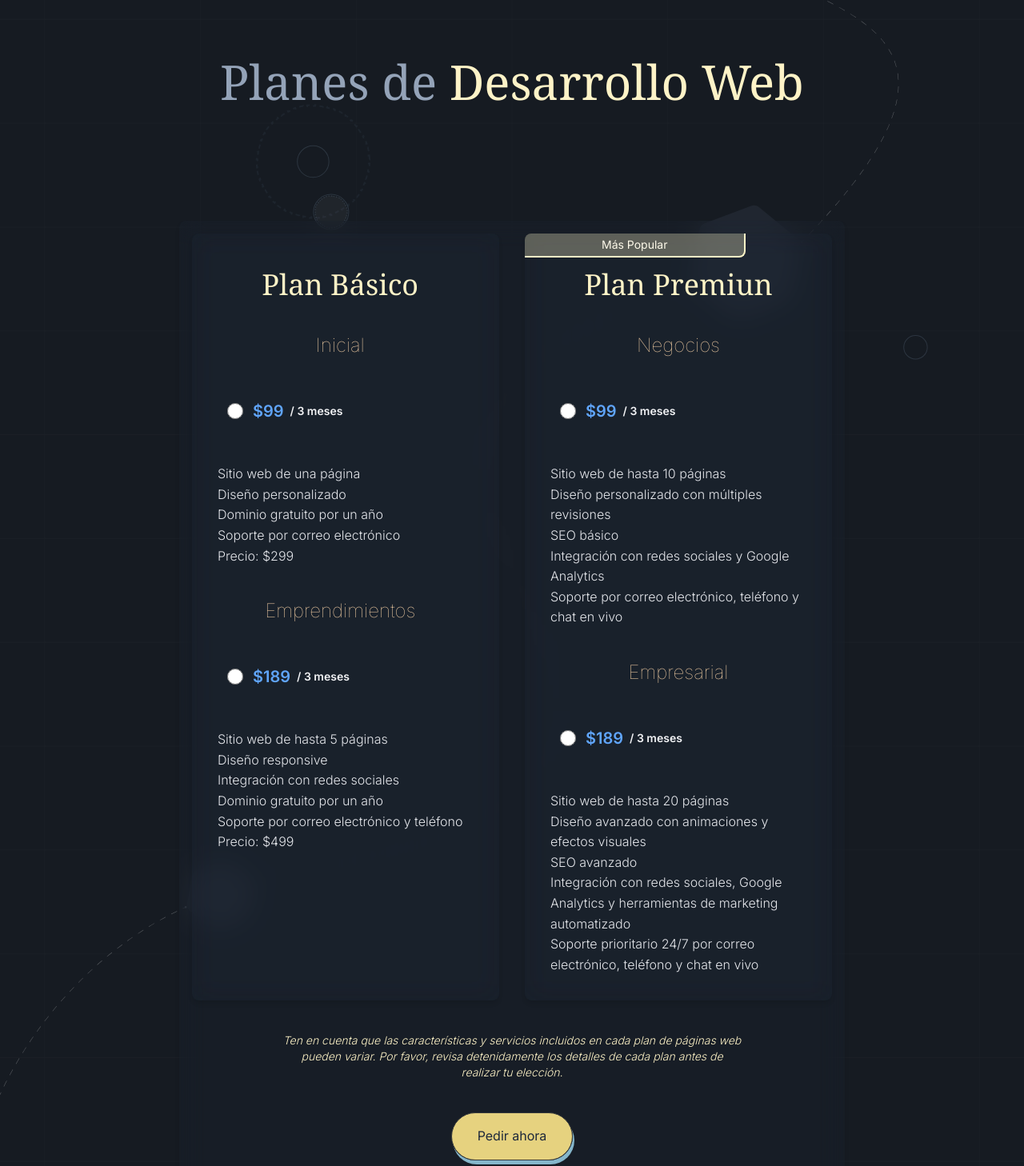
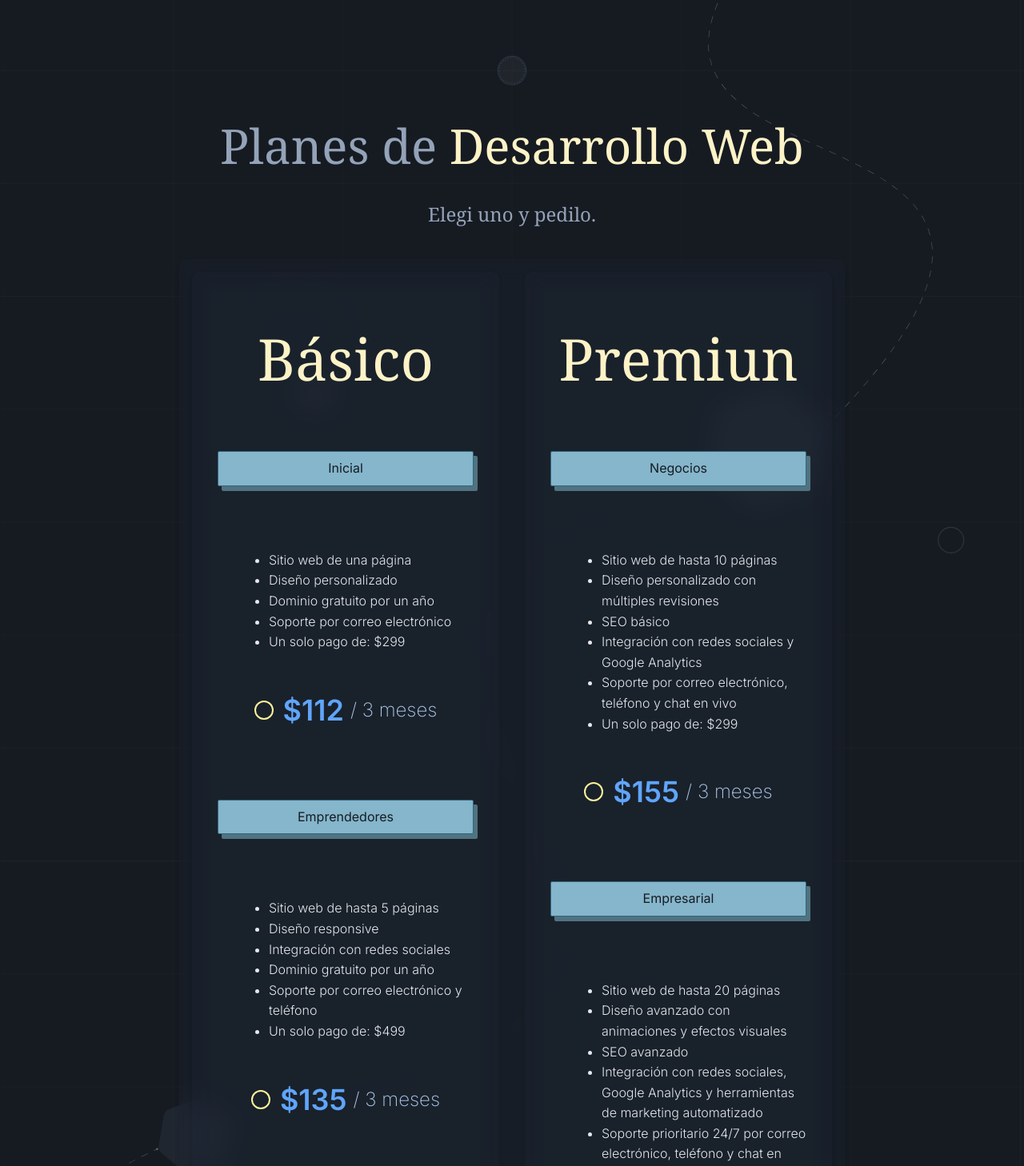
Before and after one commit to GRAMAPHENIA/hexagono, a Next.js app: page /informacion in a window 1280 px wide. Shown: the part 2314-3772 px from the top of the page at 80% size. Built offline with nearby package versions, Linux system fonts and the light colour scheme.

Commit message:
mods-planes

```diff
--- a/src/app/globals.css
+++ b/src/app/globals.css
@@ -91,6 +91,14 @@ p {
 
 .sombra-light {
   box-shadow: 2px 5px 0px var(--font-semi-light);
+}
+.sombra-light-amber {
+  box-shadow: 2px 5px 0px #fffcca;
+}
+
+.sombra-light-amber:hover {
+  box-shadow: 0px 0px 0px var(--font-semi-light);
+  transform: translate(2px, 5px);
 }
 
 .sombra-light:hover {
@@ -277,3 +285,25 @@ p {
 }
 
 /* 🔴 MODAL-MENU 🔴 */
+
+/* 🟡 CUSTOM-RADIO 🟡 */
+
+.custom-radio {
+  appearance: none;
+  -webkit-appearance: none;
+  -moz-appearance: none;
+  height: 24px;
+  width: 24px;
+  border-radius: 50%;
+  border: 2px solid #fff39b;
+  outline: none;
+  cursor: pointer;
+}
+
+.custom-radio:checked {
+  background-color: #fff39b;
+  box-shadow: inset 0 0 0 4px #2b3547;
+
+}
+
+/* 🟡 CUSTOM-RADIO 🟡 */
--- a/src/components/planes/Planes.jsx
+++ b/src/components/planes/Planes.jsx
@@ -1,4 +1,4 @@
-'use client'
+"use client";
 
 import React, { useState } from "react";
 
@@ -9,25 +9,25 @@ const Planes = () => {
   // Array de objetos que contiene la información de los cuatro planes
   const planes = [
     {
-      title: "Plan Básico",
+      title: "Básico",
       options: [
         {
           id: "basic-six",
           titulo: "Inicial",
-          price: "$99",
+          price: "$112",
           duration: " / 3 meses",
           description: [
             "Sitio web de una página",
             "Diseño personalizado",
             "Dominio gratuito por un año",
             "Soporte por correo electrónico",
-            "Precio: $299",
+            "Un solo pago de: $299",
           ],
         },
         {
           id: "basic-twelve",
-          titulo: "Emprendimientos",
-          price: "$189",
+          titulo: "Emprendedores",
+          price: "$135",
           duration: " / 3 meses",
           description: [
             "Sitio web de hasta 5 páginas",
@@ -35,18 +35,18 @@ const Planes = () => {
             "Integración con redes sociales",
             "Dominio gratuito por un año",
             "Soporte por correo electrónico y teléfono",
-            "Precio: $499",
+            "Un solo pago de: $499",
           ],
         },
       ],
     },
     {
-      title: "Plan Premiun",
+      title: "Premiun",
       options: [
         {
           id: "popular-six",
           titulo: "Negocios",
-          price: "$99",
+          price: "$155",
           duration: " / 3 meses",
           description: [
             "Sitio web de hasta 10 páginas",
@@ -54,12 +54,13 @@ const Planes = () => {
             "SEO básico",
             "Integración con redes sociales y Google Analytics",
             "Soporte por correo electrónico, teléfono y chat en vivo",
+            "Un solo pago de: $299",
           ],
         },
         {
           id: "popular-twelve",
           titulo: "Empresarial",
-          price: "$189",
+          price: "$170",
           duration: " / 3 meses",
           description: [
             "Sitio web de hasta 20 páginas",
@@ -67,6 +68,7 @@ const Planes = () => {
             "SEO avanzado",
             "Integración con redes sociales, Google Analytics y herramientas de marketing automatizado",
             "Soporte prioritario 24/7 por correo electrónico, teléfono y chat en vivo",
+            "Un solo pago de: $299",
           ],
         },
       ],
@@ -81,12 +83,18 @@ const Planes = () => {
   return (
     <>
       <h2
-        className="text-6xl text-center font-serif text-slate-400 pt-10"
+        className="text-6xl text-center font-serif text-slate-400 pt-10 mt-40"
         id="planes"
       >
         Planes de <span className="text-amber-100">Desarrollo Web</span>
       </h2>
-      <div className="bg-gray-800/20 backdrop-blur-lg flex items-center justify-center font-nunito text-gray-600 m-36 rounded-lg shadow-md py-4">
+      <h4
+        className="text-2xl text-center font-serif text-slate-400 pt-10"
+        id="planes"
+      >
+        Elegi uno y pedilo.
+      </h4>
+      <div className="bg-gray-800/20 backdrop-blur-lg flex items-center justify-center font-nunito text-gray-600 mx-36 my-10 rounded-lg shadow-md py-4 mb-40">
         <section className="max-w-[968px] w-full mx-4">
           <div className="flex flex-wrap justify-between">
             {planes.map((plan, index) => (
@@ -95,39 +103,19 @@ const Planes = () => {
                 className="w-[calc(50%-1rem)] bg-gray-800/20 backdrop-blur-lg p-8 rounded-lg gap-3 flex items-start justify-center shadow-md flex-col mb-10"
               >
                 <li className="grow">
-                  <h2 className="mb-3 text-amber-100 text-center text-4xl font-serif mt-3 ">
+                  <h2 className="mb-3 text-amber-100 text-center text-7xl font-serif mt-10 ">
                     {plan.title}
                   </h2>
-                  <section>
+                  <section className="">
                     {plan.options.map((option, optIndex) => (
                       <>
-                        <h2 className="mb-3 text-center text-orange-200 text-2xl font-thin mt-10">
+                        <h2 className=" mt-20 text-[var(--dark)] lg:col-span-1 flex justify-center items-center bg-[var(--font-semi-light)] p-2 py-2 mb-20 rounded-sm sombra-inactiva border border-[var(--border-card-dark)]">
                           {option.titulo}
                         </h2>
-                        <label
-                          htmlFor={option.id}
-                          className="flex items-center justify-start w-full gap-0 p-3 font-semibold cursor-pointer my-10 text-blue-400"
-                        >
-                          <input
-                            type="radio"
-                            className="w-[20px] aspect-square"
-                            name="plan-options"
-                            id={option.id}
-                            checked={selectedOption === option.id}
-                            onChange={() => handleOptionChange(option.id)}
-                          />
-
-                          <span className="inline-block pl-3 text-xl pr-2">
-                            {option.price}
-                          </span>
-                          <span className="text-sm text-gray-100">
-                            {option.duration}
-                          </span>
-                        </label>
                         <ul>
                           {option.description.map((desc, index) => (
                             <li
-                              className="text-gray-200 font-light"
+                              className="text-gray-200 font-light list-disc ml-16"
                               key={index}
                             >
                               {desc}
@@ -139,6 +127,28 @@ const Planes = () => {
                             </span>
                           )}
                         </ul>
+                        <label
+                          htmlFor={option.id}
+                          className="flex text-2xl items-center justify-center w-full gap-0 p-3 font-semibold cursor-pointer my-10 text-blue-400"
+                        >
+                          <div className="radio-container ">
+                            <input
+                              type="radio"
+                              className="custom-radio flex justify-center align-middle"
+                              name="plan-options"
+                              id={option.id}
+                              checked={selectedOption === option.id}
+                              onChange={() => handleOptionChange(option.id)}
+                            />
+                          </div>
+
+                          <span className="inline-block pl-3 text-4xl px-2">
+                            {option.price}
+                          </span>
+                          <span className="text-2xl font-extralight text-blue-200/90">
+                            {option.duration}
+                          </span>
+                        </label>
                       </>
                     ))}
                   </section>
@@ -147,11 +157,12 @@ const Planes = () => {
             ))}
           </div>
           <p className="max-w-xl m-auto text-sm text-center text-amber-100 italic font-light">
-            Ten en cuenta que las características y servicios incluidos en cada
-            plan de páginas web pueden variar. Por favor, revisa detenidamente
-            los detalles de cada plan antes de realizar tu elección.
+            <span className="text-rose-400 text-xl">*</span> Ten en cuenta que
+            las características y servicios incluidos en cada plan de páginas
+            web pueden variar. Por favor, revisa detenidamente los detalles de
+            cada plan antes de realizar tu elección.
           </p>
-          <button className="col-span-5 flex justify-center items-center text-[var(--font-light)] bg-amber-200/90 px-8 py-4 rounded-full sombra-light border border-[var(--card-light)] m-10 mx-auto text-slate-800">
+          <button className="col-span-5 flex justify-center items-center text-[var(--font-light)] bg-amber-200/90 px-8 py-4 rounded-full sombra-light-amber border border-[var(--card-light)] m-10 mx-auto text-slate-800">
             Pedir ahora
           </button>
         </section>
```
